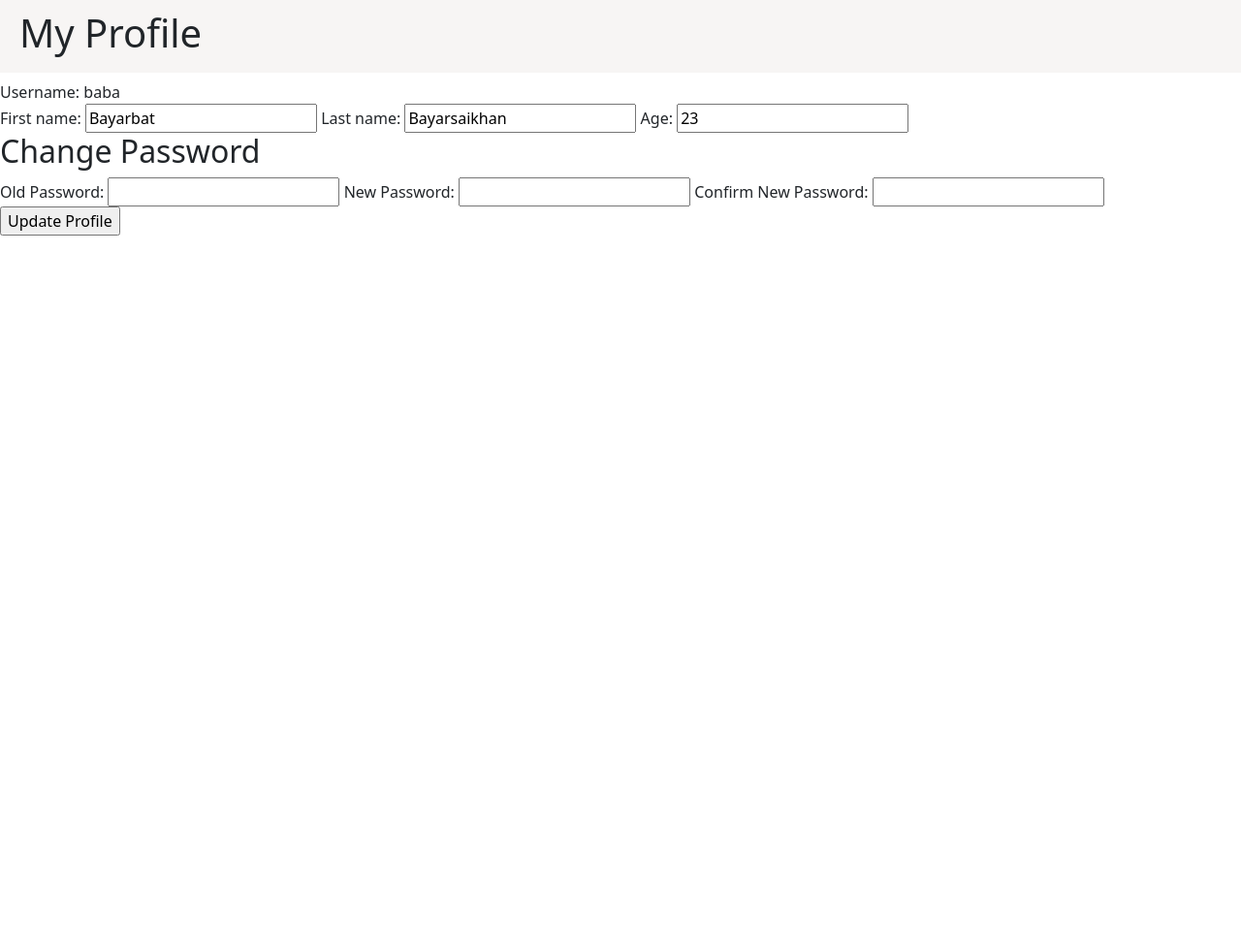
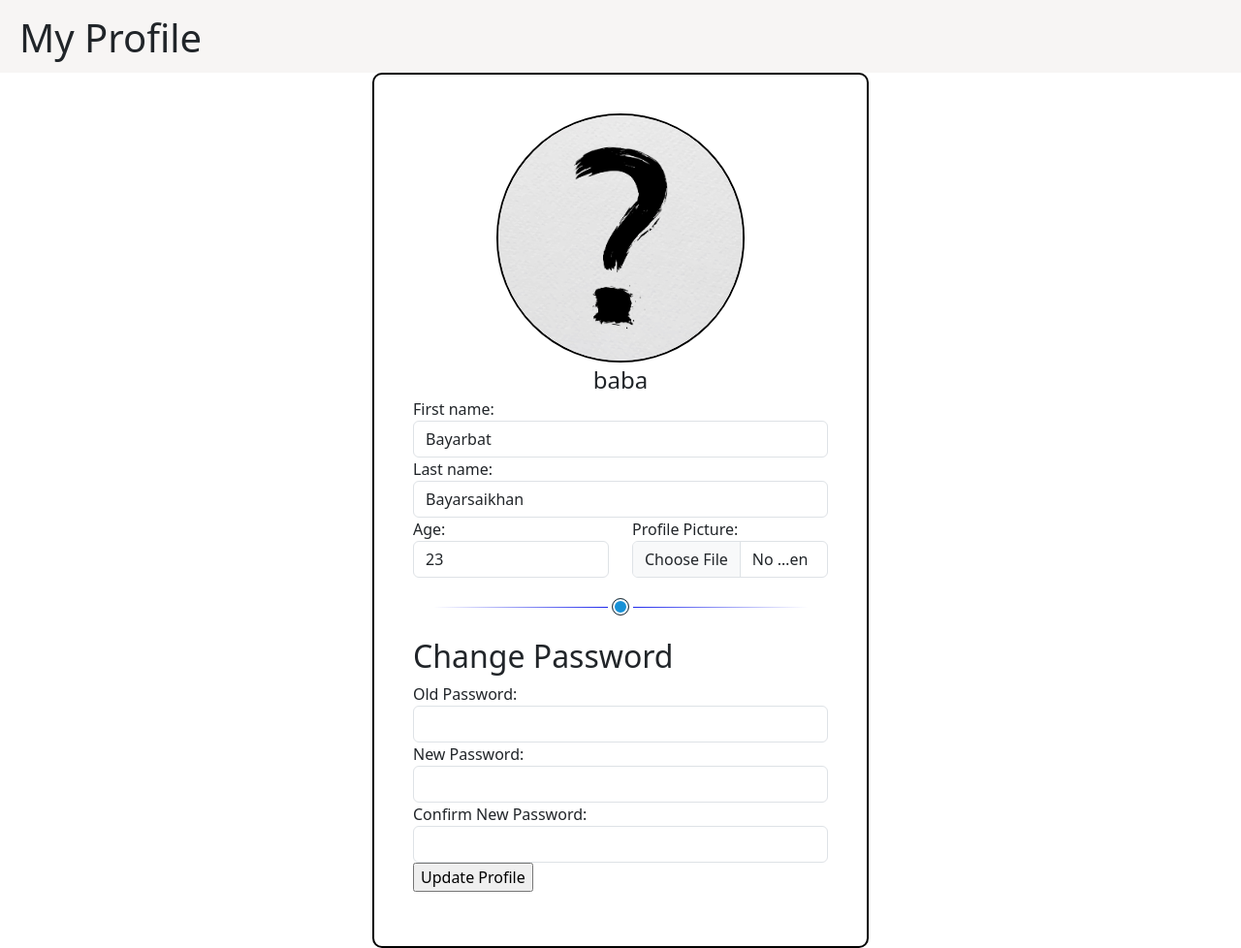
Before and after one commit to 13aba/Advanced-Web-Dev-Final, a Django app: page /profile/ in a window 1280 px wide. Shown: the part 62-1040 px from the top of the page at 97% size. Before the commit the page ends 305 px from the top, so only its background shows below. Run offline with Django 4.2, Linux system fonts and the light colour scheme; a user stored in the database is signed in; data comes from the database, SQL or seed files in the repository; both versions use the stored data as it was after the commit; some libraries are stand-ins or nearby versions.

Commit message:
-now users can add profile pciture

```diff
--- a/ephysics/static/main.css
+++ b/ephysics/static/main.css
@@ -1,6 +1,8 @@
 
 
-h1 {
+.page-header {
+    display: flex;
+    align-items: center;
     width: 100%;
     height: 75px;
     padding-top: 10px;
@@ -16,6 +18,10 @@ h1 {
 
 .full-height {
     height: 70%;
+}
+
+h1 {
+    display: inline-block;
 }
 
 .course-banner {
@@ -109,6 +115,38 @@ h1 {
 }
 
 img {
-    max-width: 100%;
-    height: auto;
+    width: auto;
+    height: 100%;
 }
+
+.profile-page {
+    width: 40%;
+    margin-left: 30%;
+    border-style: solid;
+    border-radius: 10px;
+    border-width: 2px;
+    border-color: black;
+    padding: 40px;
+}
+
+.picture-container {
+    width: 60%;
+    aspect-ratio: 1;
+    margin-left: 20%;
+    border-style: solid;
+    border-radius: 50%;
+    border-width: 2px;
+    border-color: black;
+    overflow: hidden;
+}
+
+.picture-icon {
+    display: inline-block;
+    height: 80%;
+    aspect-ratio: 1;
+    border-style: solid;
+    border-radius: 50%;
+    border-width: 2px;
+    border-color: black;
+    overflow: hidden;
+}
--- a/ephysics/webapp/forms.py
+++ b/ephysics/webapp/forms.py
@@ -16,12 +16,24 @@ class UserProfileForm(forms.ModelForm):
 
     class Meta :
         model = AppUser
-        fields = ('first_name', 'last_name', 'age', 'is_student')
+        fields = ('first_name', 'last_name', 'age', 'is_student', 'image')
+
+        widgets = {
+                'first_name': forms.TextInput(attrs={'placeholder': 'New First Name',  'class': ' form-control'}),
+                'last_name': forms.TextInput(attrs={'placeholder': 'New Last Name', 'class': ' form-control'}),
+                'age': forms.NumberInput(attrs={'class': 'field-half form-control'}),
+                'is_student': forms.RadioSelect(choices=[(True, "Yes"), (False, "No")]),
+                'image' : forms.FileInput(attrs={'id': 'field-image', 'class': 'form-control'})
+            }
+
+        labels = {
+                'image': 'Profile Picture'
+        }
 
 class PasswordChangeForm(forms.Form):
-    old_password = forms.CharField(required=False, label="Old Password", widget=forms.PasswordInput)
-    new_password = forms.CharField(required=False, label="New Password", widget=forms.PasswordInput)
-    confirm_new_password = forms.CharField(required=False, label="Confirm New Password", widget=forms.PasswordInput)
+    old_password = forms.CharField(required=False, label="Old Password", widget=forms.PasswordInput(attrs={ 'class': ' form-control'}))
+    new_password = forms.CharField(required=False, label="New Password", widget=forms.PasswordInput(attrs={ 'class': ' form-control'}))
+    confirm_new_password = forms.CharField(required=False, label="Confirm New Password", widget=forms.PasswordInput(attrs={'class': ' form-control'}))
 
     def clean(self):
         #Clean the data
--- a/ephysics/webapp/models.py
+++ b/ephysics/webapp/models.py
@@ -11,6 +11,7 @@ class AppUser(models.Model):
     last_name = models.CharField(max_length = 20)
     age = models.IntegerField()
     is_student = models.BooleanField()
+    image = models.ImageField(upload_to="images/", blank=True)
 
     def __unicode__ (self):
         return self.user.username
--- a/ephysics/webapp/templates/course.html
+++ b/ephysics/webapp/templates/course.html
@@ -88,7 +88,7 @@
                                                 </h4>
                                                 <text>{{post.content}}</text>
                                                 {% if post.image %}
-                                                        <img src="{{post.image.url}}">
+                                                        <img alt="image for posts" src="{{post.image.url}}">
                                                 {% endif %}
                                                 <p>
                                                         {% if post.file %}
--- a/ephysics/webapp/templates/courses.html
+++ b/ephysics/webapp/templates/courses.html
@@ -4,7 +4,9 @@
 
 {% block content %}
 <div class="content">
-        <h1> Courses </h1>
+        <div class="page-header">
+                <h1> Courses </h1>>
+        </div>
         {% for course in courses %}
                 <!-- Referenced and modified from https://getbootstrap.com/docs/5.0/components/card/ !-->
                 <div class="card " style="width: 90%;margin:auto; border-radius: 15px;">
--- a/ephysics/webapp/templates/profile.html
+++ b/ephysics/webapp/templates/profile.html
@@ -5,24 +5,43 @@
 
 
 {% block content %}
+    <div class="page-header">
         <h1>My Profile</h1>
+    </div>
 
+        <div class="profile-page">
+            <div class="picture-container">
+                {% if profile.image %}
+                    <img src="{{profile.image.url }}" alt="profile-picture" class="profile-picture">
+                {% else %}
+                    <img src="../../media/images/question.jpg" alt="profile-picture" class="profile-picture">
+                {% endif %}
+            </div>
             <form id="update_profile" method="post" action="/profile/"
                     enctype="multipart/form-data">
 
                 {% csrf_token %}
-            <div>
-                <label for="username">Username:</label>
-                <span>{{ request.user.username }}</span>
+                <div style="text-align: center;">
+                    <span style="font-size: x-large ;">{{ request.user.username }}</span>
                 </div>
                 <!-- Exclude is_student field from profile page -->
                 {{ profile_form.first_name.label_tag }}
                 {{ profile_form.first_name }}
                 {{ profile_form.last_name.label_tag }}
                 {{ profile_form.last_name }}
-            {{ profile_form.age.label_tag }}
-            {{ profile_form.age }}
 
+                <div class="row">
+                    <div class="col-6">
+                        {{ profile_form.age.label_tag }} {{ profile_form.age }}
+                    </div>
+                    <div class="col-6">
+                        {{ profile_form.image.label_tag }}
+                        {{ profile_form.image }}
+                    </div>
+                </div>
+
+
+                <div class="divider"></div>
                 <!-- Section for updating password!-->
                 <div>
                     <h2>Change Password</h2>
@@ -38,5 +57,7 @@
 
                 <input type="submit" name="submit" value="Update Profile" />
             </form>
+        </div>
+
 
 {% endblock %}
--- a/ephysics/webapp/views.py
+++ b/ephysics/webapp/views.py
@@ -95,6 +95,7 @@ def index(request):
             deadlines = None
 
         context = {
+            'appuser': user,
             'enrollments': enrollments,
             'status': status,
             'status_form': status_form,
@@ -115,6 +116,7 @@ def index(request):
             status = None
 
         context = {
+            'appuser': user,
             'courses' : courses,
             'status': status,
             'status_form': status_form
@@ -201,7 +203,7 @@ def profile(request):
 
     if request.method == 'POST':
 
-        profile_form = UserProfileForm(data = request.POST, instance=profile)
+        profile_form = UserProfileForm(request.POST,  request.FILES, instance=profile)
 
         if profile_form.is_valid():
             #Save profile if form is valid and successful message
@@ -255,6 +257,7 @@ def profile(request):
     context = {
         'password_form': password_form,
         'profile_form': profile_form,
+        'profile': profile
     }
     return render(request, 'profile.html', context)
 
```
Also changed, not shown: ephysics/webapp/templates/student_index.html (+13 -1 lines), ephysics/webapp/templates/teacher_index.html (+11 -1 lines), ephysics/db.sqlite3, ephysics/media/images/1371592835029_t8X78IB.jpeg (added), ephysics/media/images/6972.webp (added), ephysics/media/images/images_1.jpeg (added), ephysics/media/images/question.jpg (added), ephysics/media/images/test1.jpeg (added), ephysics/media/images/test1_qr5by5A.jpeg (added), ephysics/webapp/migrations/0014_appuser_image.py (added). Lines whose indentation alone changed are shown as unchanged.
